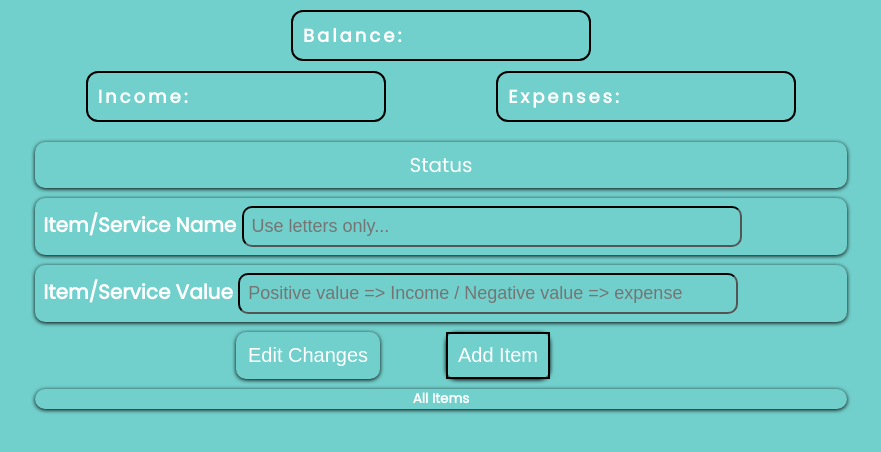
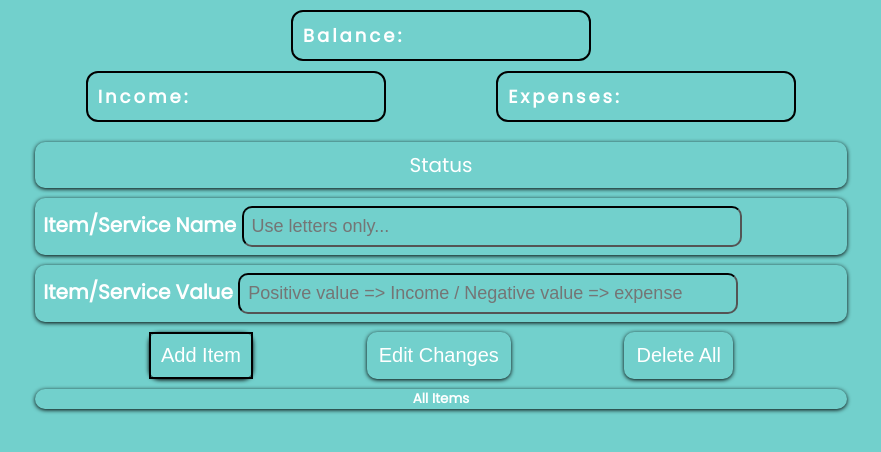
Before and after one commit to igachev/expenseApp, a plain HTML site: page index.html in a window 1280 px wide. Shown: the whole page, without its empty margins (199-1080 px from the left). Drawn offline with Linux system fonts and the light colour scheme.

Commit message:
added delete all btn and adjusted grid elements

```diff
--- a/app.js
+++ b/app.js
@@ -1,7 +1,7 @@
 import { addToLocalStorage,calculateIncomeBalanceExpense,prepareItems } from "./localStorage.js";
 import { alertMessages } from "./messages.js";
 import { deleteItem } from "./deleteBtn.js";
-
+import { editItem } from "./editBtn.js";
 
 
 const textInfo = document.getElementById('text-info');
@@ -49,12 +49,18 @@ function itemAdded(e) {
 document.getElementById('text-info').value = '';
 document.getElementById('money-info').value = '';
 
-    // display message after the executed action
+    // display message when the item is added
     alertMessages('Item added',2000);
 
     deleteBtns = document.querySelectorAll('.fas.fa-window-close');
     deleteBtns.forEach((btn) => {
-
         btn.addEventListener('click',deleteItem);
     })
+
+    //select all edit buttons and give them the option to
+    //edit the item from this row
+    let editBtns = document.querySelectorAll('.fa-edit');
+    editBtns.forEach((btn) => {
+        btn.addEventListener('click',editItem);
+    })
 }
--- a/editBtn.js
+++ b/editBtn.js
@@ -54,4 +54,7 @@ function editCompleted() {
     })
     //update the local storage
     localStorage.setItem('history',JSON.stringify(items))
+
+    //display message when the item is edited
+    alertMessages('Item was edited',1000);
 }
--- a/index.html
+++ b/index.html
@@ -40,13 +40,12 @@
                 <input type="number" name="money-info" id="money-info" placeholder="Positive value => Income / Negative value => expense">
             </div>
 
-            <div class="add-item">
+            <div class="all-btns">
                 <button class="btn border-pop add-btn" type="submit">Add Item</button>
+                <button class="btn" type="submit">Edit Changes</button>
+                <button class="btn" type="submit">Delete All</button>
             </div>
 
-            <div class="edit-btn">
-                <button class="btn" type="submit">Edit Changes</button>
-            </div>
 
             <div class="text-list">
                 <h6>All Items</h6>
--- a/messages.js
+++ b/messages.js
@@ -6,7 +6,8 @@ alertMessage.innerText = `${text}`;
 
 setTimeout(() => {
 alertMessage.innerText = `Status`;
-if(text === 'Item Deleted') {
+if(text === 'Item Deleted' || text === 'Item was edited') {
+    //refresh page in order to update values of balance,income,expense
     location.reload();
 }
 },seconds);
--- a/style.css
+++ b/style.css
@@ -33,7 +33,7 @@ body {
     '. . . . alert-messages alert-messages . . . .'
     '. . . . add-text add-text . . . .'
     '. . . . add-value add-value . . . .'
-    '. . . .  edit-btn add-item . . . .'
+    '. . . . all-btns all-btns . . . .'
     '. . . . text-list text-list . . . .'
     ;
 
@@ -107,15 +107,10 @@ box-shadow: 0 1px 4px black;
 font-weight: bold;
 }
 
-.add-item {
-grid-area: add-item;
-width: 200px;
-}
-
-.edit-btn {
-    grid-area: edit-btn;
-    width: 200px;
-    justify-self: right;
+.all-btns {
+    grid-area: all-btns;
+    display: flex;
+    justify-content: space-evenly;
 }
 
 .text-list {
@@ -155,6 +150,7 @@ background-color: transparent;
 cursor: pointer;
 position: relative;
 transition: color 0.3s ease-in;
+
 }
 
 .btn:hover {
```
